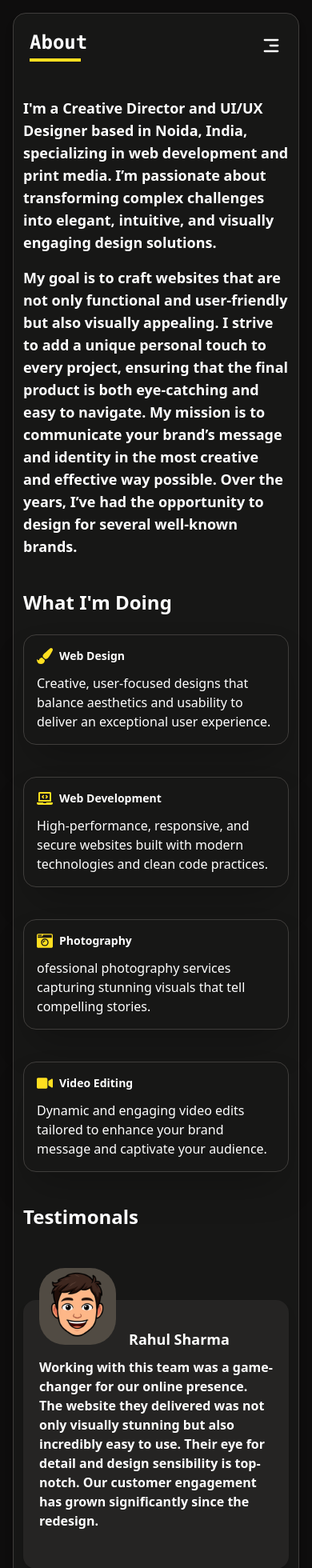
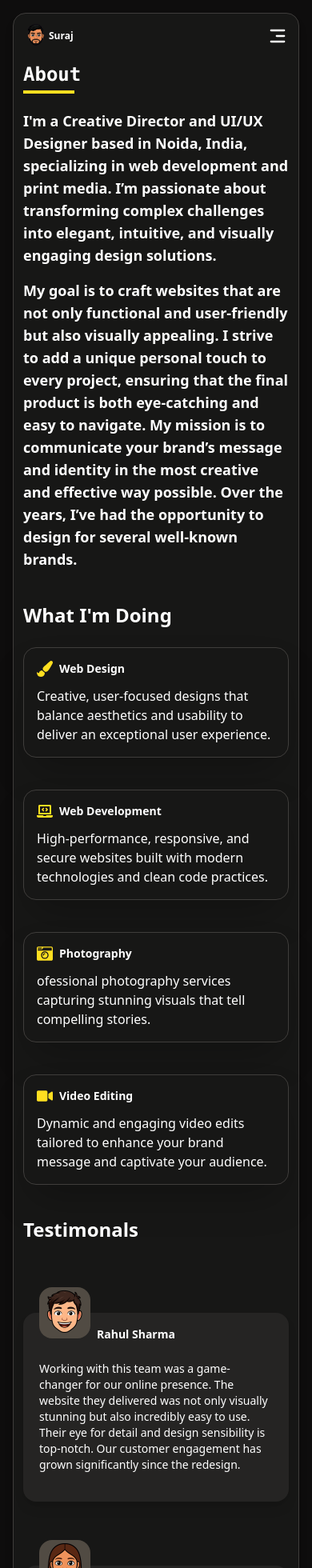
Before and after one commit to SurajDubey14/Suraj, a React (Vite) app: page / in a window 390 px wide. Shown: the top 1960 px of the page at 80% size. Built offline with nearby package versions, Linux system fonts and the light colour scheme.

Commit message:
new changes

```diff
--- a/src/components/Navbar.jsx
+++ b/src/components/Navbar.jsx
@@ -26,11 +26,20 @@ const Navbar = () => {
   };
 
   return (
-    <div className="flex items-center justify-between p-4 relative text-white">
+    <div className="flex items-center justify-between p-2 md:p-4 relative text-white">
       {/* Heading */}
-      <div>
+      <div className="md:block hidden">
         <h1 className="text-2xl font-semibold font-mono">{renderHeading()}</h1>
         <span className="block h-1 mt-1 w-16 bg-yellow-300"></span>
+      </div>
+
+      <div className="flex items-start  md:hidden">
+        <div className="">
+          <img src="/images/bitemoji.png" alt="" className="w-8" />
+        </div>
+        <div className="text-xs font-semibold mt-2">
+          <p>Suraj</p>
+        </div>
       </div>
 
       {/* Desktop Menu */}
@@ -56,6 +65,7 @@ const Navbar = () => {
       <div className="md:hidden cursor-pointer">
         <CgMenuRightAlt size={28} onClick={() => setOpenMenu(true)} />
       </div>
+
 
       {/* Slide-in Mobile Menu */}
       <div
--- a/src/layout/Layout.jsx
+++ b/src/layout/Layout.jsx
@@ -3,20 +3,51 @@ import LeftPage from "../pages/LeftPage";
 import Home from "../pages/Home";
 import style from "./Layout.module.css";
 import Navbar from "../components/Navbar";
-
+import { useLocation } from "react-router-dom";
 import { Outlet } from "react-router-dom";
 const Layout = () => {
+  const location = useLocation();
+
+  const currentPage = location.pathname;
+
+  const renderHeading = () => {
+    switch (currentPage) {
+      case "/":
+        return "About";
+      case "/services":
+        return "Our Services";
+      case "/resume":
+        return "Resume";
+      case "/portfolio":
+        return "Portfolio";
+      case "/contact":
+        return "Get in Touch";
+      default:
+        return "Welcome";
+    }
+  };
   return (
-    <div className="lg:flex-row flex-col-reverse flex min-h-screen items-start gap-4 md:gap-10 justify-between p-4 md:p-10">
-      <LeftPage />
+    <div className="lg:flex-row flex-col flex min-h-screen items-start gap-4 md:gap-10 justify-between p-4 md:p-10">
+      <div className="md:block hidden">
+        <LeftPage />
+      </div>
       <div className="w-full border bg-[#171716] shadow-lg rounded-2xl flex-col border-[#3f3d3b] p-1 md:p-4 text-white">
         <div className="">
           <Navbar />
         </div>
         {/* Main content area should be dynamic bg-[#eaf6ff]*/}
         <main className="p-2 md:p-4">
+          <div className="block md:hidden mb-5">
+            <h1 className="text-2xl font-semibold font-mono">
+              {renderHeading()}
+            </h1>
+            <span className="block h-1 mt-1 w-16 bg-yellow-300"></span>
+          </div>
+
           {/* Dynamic content */}
-          <Outlet />
+          <div>
+            <Outlet />
+          </div>
         </main>
       </div>
     </div>
--- a/src/pages/About.jsx
+++ b/src/pages/About.jsx
@@ -45,7 +45,7 @@ const About = () => {
   return (
     <>
       <div>
-        <p className="text-lg font-semibold pt-5">
+        <p className="text-lg font-semibold md:pt-5">
           I'm a Creative Director and UI/UX Designer based in Noida, India,
           specializing in web development and print media. I’m passionate about
           transforming complex challenges into elegant, intuitive, and visually
@@ -132,13 +132,13 @@ const About = () => {
           {testimonials.map((item, index) => (
             <div key={index}>
               <div className="bg-[#252423] relative shadow-lg rounded-2xl px-5 pt-14 pb-8">
-                <div className=" absolute -top-10 md:bottom-40 w-fit pb-4 flex items-baseline gap-x-4 justify-center ">
-                  <div className="bg-[#514b43]  rounded-4xl">
-                    <img src={item.image} alt="" className="w-24" />
+                <div className=" absolute -top-8 md:bottom-40 w-fit md:pb-4 flex items-baseline gap-x-2 md:gap-x-4 justify-center ">
+                  <div className="bg-[#514b43]  rounded-2xl">
+                    <img src={item.image} alt="" className="w-16 md:w-24" />
                   </div>
-                  <p className="text-lg md:text-xl font-bold">{item.name}</p>
+                  <p className="text-sm md:text-xl font-bold">{item.name}</p>
                 </div>
-                <div className="py-4 text-md md:text-lg font-semibold">
+                <div className="py-1 md:py-4 text-sm md:text-lg font-normal md:font-semibold">
                   {item.testimonial}
                 </div>
               </div>
--- a/src/pages/Services.jsx
+++ b/src/pages/Services.jsx
@@ -3,7 +3,7 @@ import React from "react";
 const Services = () => {
   return (
     <div>
-      <p className="text-lg font-semibold pt-5">
+      <p className="text-lg font-semibold md:pt-5">
         Whatever we take on, whether it’s a product, website, or brand, it’s
         never just for show. It’s designed to work hard, deliver real value, and
         never coast on aesthetics.
```
